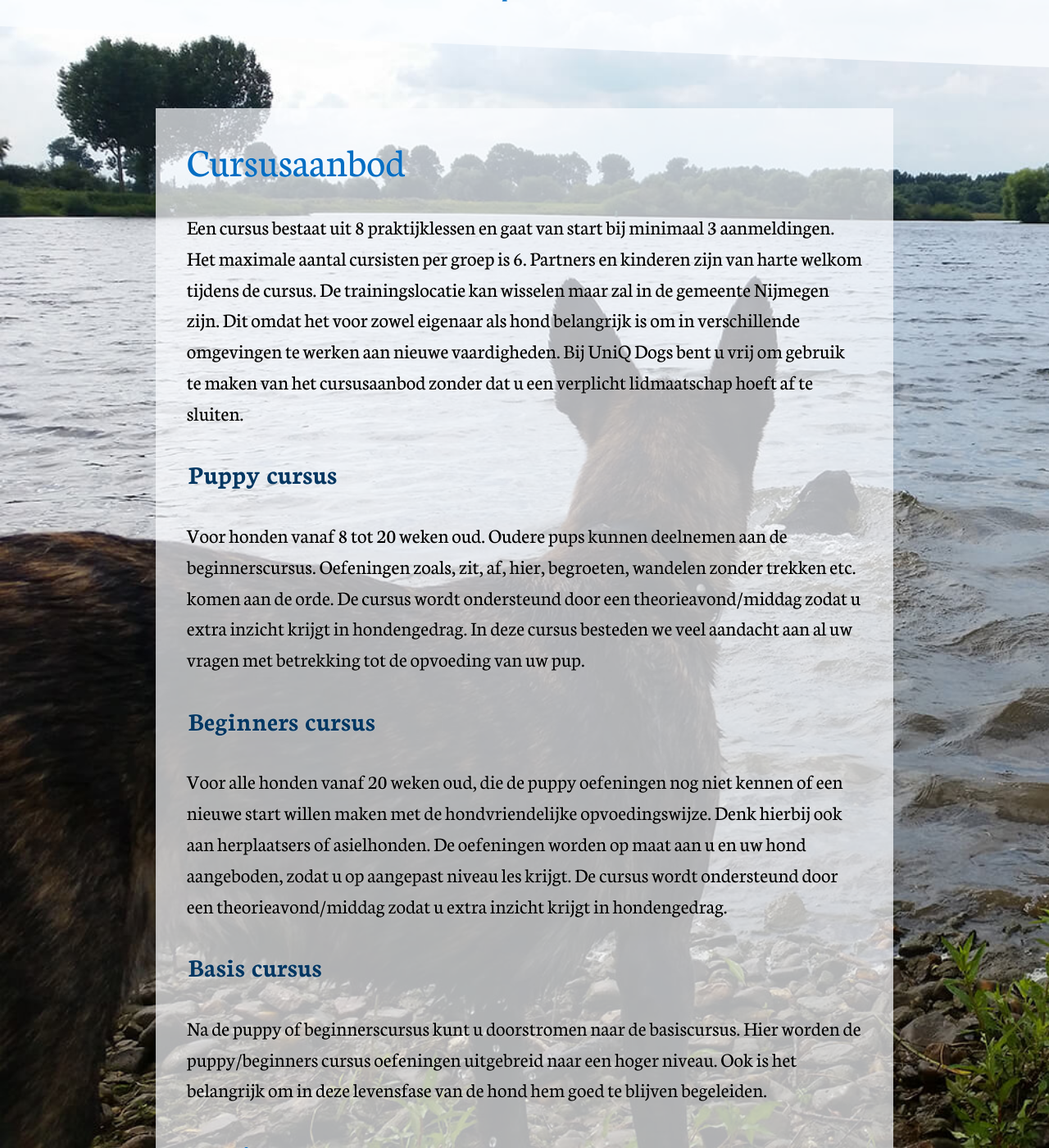
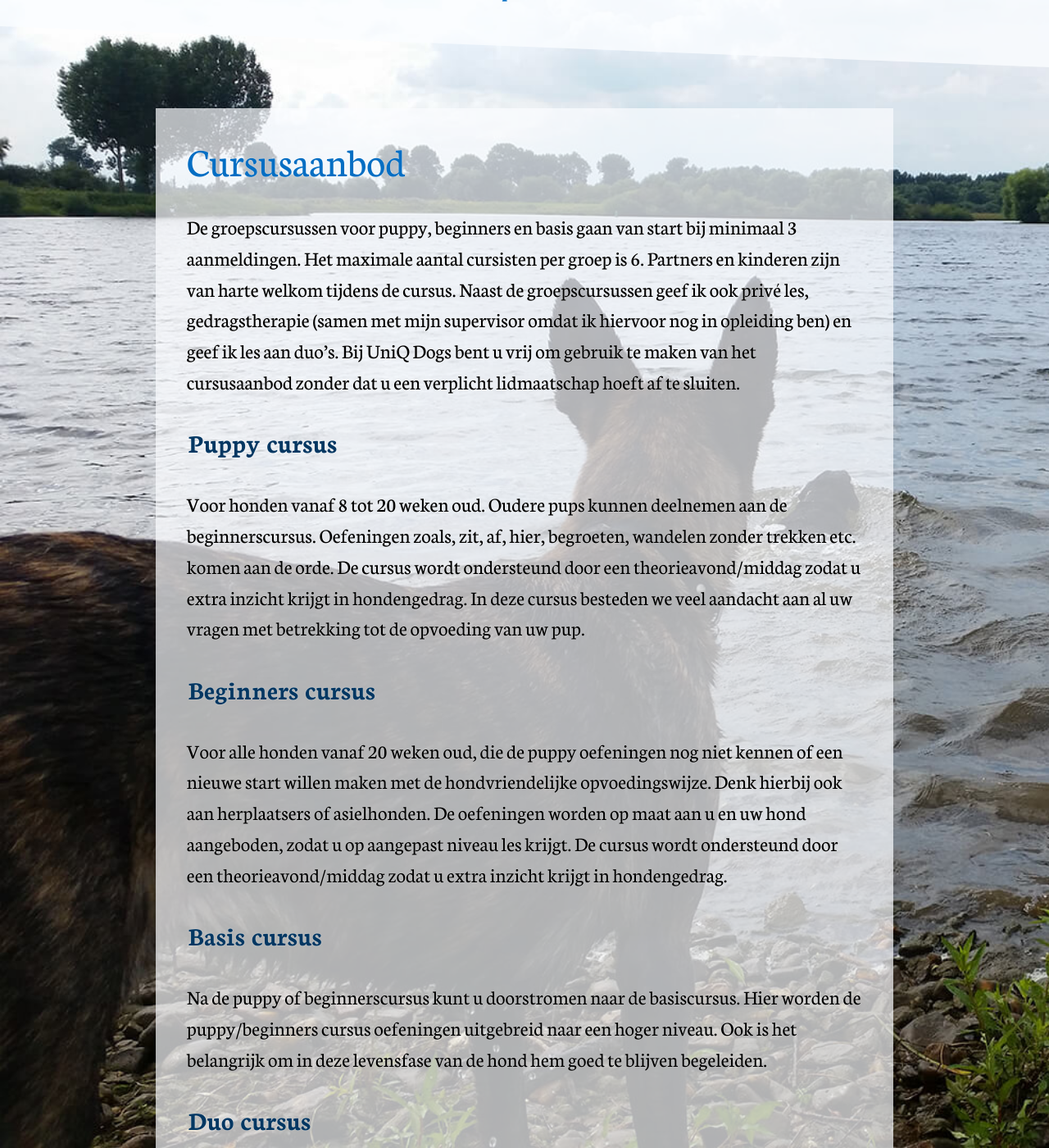
Before and after one commit to UniQdogs/info, a Jekyll site: the page built from pages/cursusaanbod.md, in a window 1280 px wide and 1400 px high, scrolled down 208 px. Shown: the whole window at 82% size. Built offline with Jekyll 4.4.1, drawn with Linux system fonts in a browser that asks for light colours; nearby versions of some CDN libraries; some of the changed text lies outside the part shown.

Commit message:
duo cursus

```diff
--- a/pages/cursusaanbod.md
+++ b/pages/cursusaanbod.md
@@ -7,7 +7,7 @@ background-align: left
 ---
 # Cursusaanbod
 
-Een cursus bestaat uit 8 praktijklessen en gaat van start bij minimaal 3 aanmeldingen. Het maximale aantal cursisten per groep is 6. Partners en kinderen zijn van harte welkom tijdens de cursus. De trainingslocatie kan wisselen maar zal in de gemeente Nijmegen zijn. Dit omdat het voor zowel eigenaar als hond belangrijk is om in verschillende omgevingen te werken aan nieuwe vaardigheden. Bij UniQ Dogs bent u vrij om gebruik te maken van het cursusaanbod zonder dat u een verplicht lidmaatschap hoeft af te sluiten.
+De groepscursussen voor puppy, beginners en basis gaan van start bij minimaal 3 aanmeldingen. Het maximale aantal cursisten per groep is 6. Partners en kinderen zijn van harte welkom tijdens de cursus. Naast de groepscursussen geef ik ook privé les, gedragstherapie (samen met mijn supervisor omdat ik hiervoor nog in opleiding ben) en geef ik les aan duo’s. Bij UniQ Dogs bent u vrij om gebruik te maken van het cursusaanbod zonder dat u een verplicht lidmaatschap hoeft af te sluiten.
 
 ## Puppy cursus
 
@@ -21,6 +21,11 @@ Voor alle honden vanaf 20 weken oud, die de puppy oefeningen nog niet kennen of
 
 Na de puppy of beginnerscursus kunt u doorstromen naar de basiscursus. Hier worden de puppy/beginners cursus oefeningen uitgebreid naar een hoger niveau. Ook is het belangrijk om in deze levensfase van de hond hem goed te blijven begeleiden.
 
+## Duo cursus
+
+Voor honden van alle leeftijden. Wilt u liever niet in groepen trainen maar is privé les ook niet waar u naar op zoek bent? Dan kan een duo cursus uitkomst bieden. De indeling van de lessen komen we overeen met de cursisten. Dus als u een hond heeft die bijvoorbeeld al kan zitten, liggen en wachten, maar u wel nog wat hulp zoekt voor het wandelen zonder trekken, dan kunnen we daar de focus op leggen. Ook vragen met betrekking tot de alledaagse opvoeding worden uitvoerig behandeld en we helpen u bij het lezen en leren van hondengedrag en communicatie.
+
+
 # Tarieven
 
 **Puppy cursus (8 weken)**
@@ -29,6 +34,8 @@ Na de puppy of beginnerscursus kunt u doorstromen naar de basiscursus. Hier word
 € 75,-
 **Basis cursus (8 weken)**
 € 80,-
+**Duo cursus (4 weken)**
+€ 60,-
 
 **Privéles**
 € 65,- per uur. Excl. reiskosten à € 0,28 p/km*.
```
